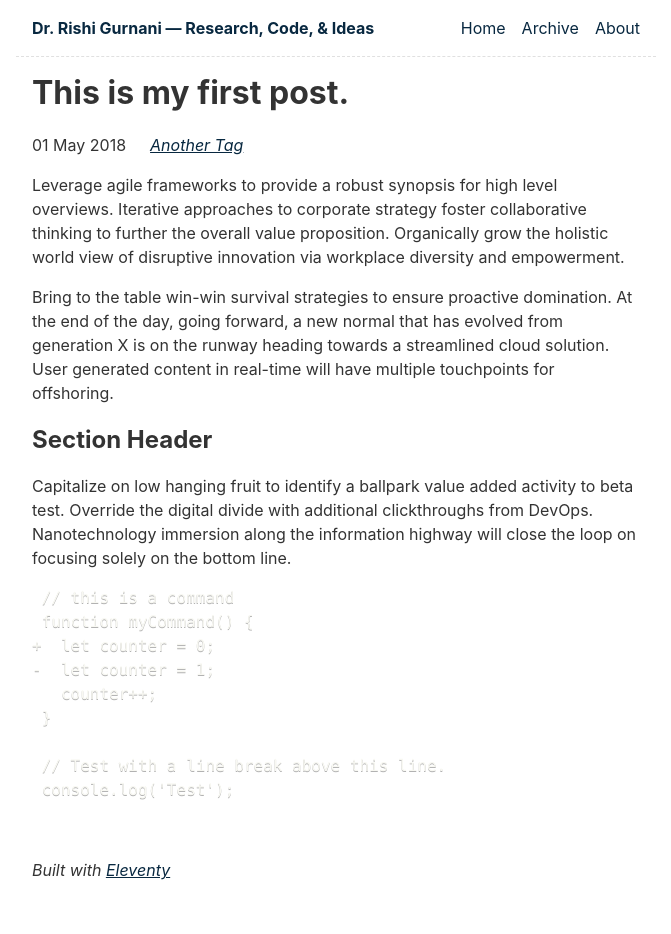
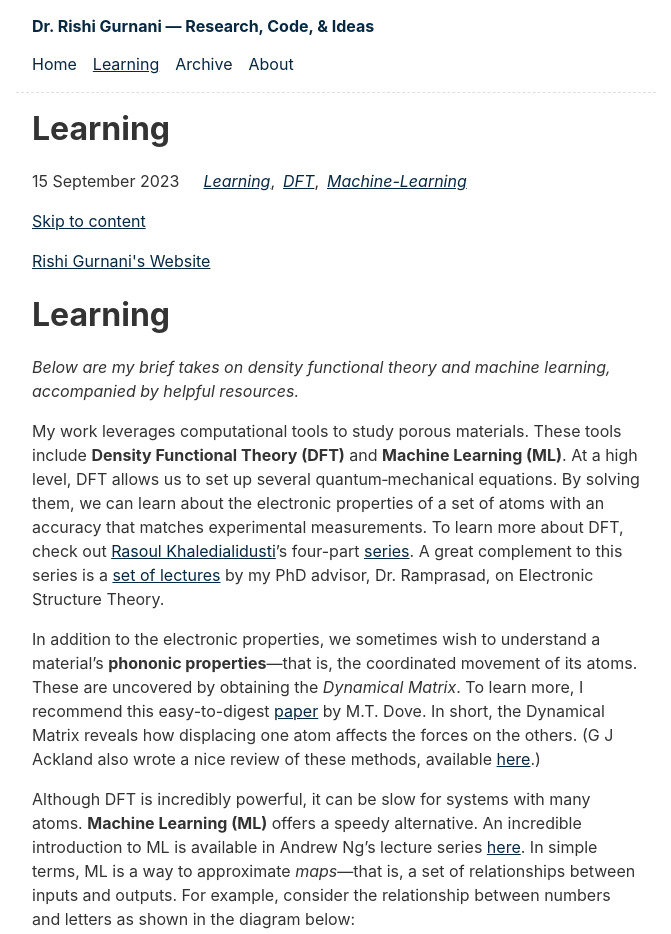
Before and after one commit to rishigurnani/blog, an Eleventy site: page content/blog/firstpost.md in a window 1280 px wide. Shown: the top 934 px of the page, without its empty margins (304-975 px from the left). Before the commit the page ends 898 px from the top, so only its background shows below. Built offline with nearby package versions, Linux system fonts and the light colour scheme; Eleventy itself is replaced by a stand-in of ours; some packages are replaced by stand-ins of ours; files that its build step writes are made by us from their sources; what @zachleat/heading-anchors, zod-validation-error would draw is missing.

Commit message:
Update firstpost.md

````diff
--- a/content/blog/firstpost.md
+++ b/content/blog/firstpost.md
@@ -1,25 +1,35 @@
 ---
-title: This is my first post.
-description: This is a post on My Blog about agile frameworks.
-date: 2018-05-01
-tags: another tag
+title: "Learning"
+description: "Brief takes on density functional theory and machine learning."
+date: 2023-09-15
+tags: [learning, DFT, machine-learning]
+layout: layouts/post.njk
+eleventyNavigation:
+  key: "Learning"
+  order: 2
 ---
-Leverage agile frameworks to provide a robust synopsis for high level overviews. Iterative approaches to corporate strategy foster collaborative thinking to further the overall value proposition. Organically grow the holistic world view of disruptive innovation via workplace diversity and empowerment.
 
-Bring to the table win-win survival strategies to ensure proactive domination. At the end of the day, going forward, a new normal that has evolved from generation X is on the runway heading towards a streamlined cloud solution. User generated content in real-time will have multiple touchpoints for offshoring.
+[Skip to content](#content)
 
-## Section Header
+[Rishi Gurnani's Website](https://rishigurnani.wordpress.com/)
 
-Capitalize on low hanging fruit to identify a ballpark value added activity to beta test. Override the digital divide with additional clickthroughs from DevOps. Nanotechnology immersion along the information highway will close the loop on focusing solely on the bottom line.
+# Learning
 
-```diff-js
- // this is a command
- function myCommand() {
-+  let counter = 0;
--  let counter = 1;
-   counter++;
- }
+*Below are my brief takes on density functional theory and machine learning, accompanied by helpful resources.*
 
- // Test with a line break above this line.
- console.log('Test');
-```
+My work leverages computational tools to study porous materials. These tools include **Density Functional Theory (DFT)** and **Machine Learning (ML)**. At a high level, DFT allows us to set up several quantum‐mechanical equations. By solving them, we can learn about the electronic properties of a set of atoms with an accuracy that matches experimental measurements. To learn more about DFT, check out [Rasoul Khaledialidusti](https://www.youtube.com/channel/UCPtZ0t9Fn2cVETnHqJECW2w)’s four-part [series](https://www.youtube.com/playlist?list=PLvZcfmZeLsvrq5kmsBcyFFIozKZR6mJ-s). A great complement to this series is a [set of lectures](https://www.youtube.com/playlist?list=PLT-GNiCGT-NRk1nD8fZqZcn0zuCEJ6E0_) by my PhD advisor, Dr. Ramprasad, on Electronic Structure Theory.
+
+In addition to the electronic properties, we sometimes wish to understand a material’s **phononic properties**—that is, the coordinated movement of its atoms. These are uncovered by obtaining the *Dynamical Matrix*. To learn more, I recommend this easy-to-digest [paper](https://www.neutron-sciences.org/articles/sfn/pdf/2011/01/sfn201112007.pdf) by M.T. Dove. In short, the Dynamical Matrix reveals how displacing one atom affects the forces on the others. (G J Ackland also wrote a nice review of these methods, available [here](https://iopscience.iop.org/article/10.1088/0953-8984/14/11/311/pdf).)
+
+Although DFT is incredibly powerful, it can be slow for systems with many atoms. **Machine Learning (ML)** offers a speedy alternative. An incredible introduction to ML is available in Andrew Ng’s lecture series [here](https://www.youtube.com/watch?v=PPLop4L2eGk&list=PLLssT5z_DsK-h9vYZkQkYNWcItqhlRJLN). In simple terms, ML is a way to approximate *maps*—that is, a set of relationships between inputs and outputs. For example, consider the relationship between numbers and letters as shown in the diagram below:
+
+![](https://rishigurnani.wordpress.com/wp-content/uploads/2020/08/map.png?w=240)
+
+There are many flavors of ML algorithms, each uniquely using data to approximate the underlying map. Perhaps the most popular is the *neural network*. With just five minutes and a little Python knowledge, you can create your very own neural network using the Keras API. Check out [this tutorial](https://machinelearningmastery.com/tutorial-first-neural-network-python-keras/) for a quick start (remember to set up your environment first). While Keras is easy to get started with, more advanced networks (such as Variational Autoencoders) require a deeper dive. Stanford’s free [lectures](http://web.stanford.edu/class/cs20si/syllabus.html) on TensorFlow are an excellent resource, and you can also view [my lecture](https://www.youtube.com/watch?v=TFWYoZoezrY) on debugging neural networks.
+
+Another ML method I frequently use is *Gaussian Process Regression (GPR)*. A gentle introduction to GPR is available [here](https://towardsdatascience.com/quick-start-to-gaussian-process-regression-36d838810319) (a basic understanding of probability notation helps).
+
+### Share this:
+
+- [Twitter](https://rishigurnani.wordpress.com/learning/?share=twitter "Click to share on Twitter")
+- [Facebook](https://rishigurnani.wordpress.com/learning/?share=facebook "Click to share on Facebook")
````
